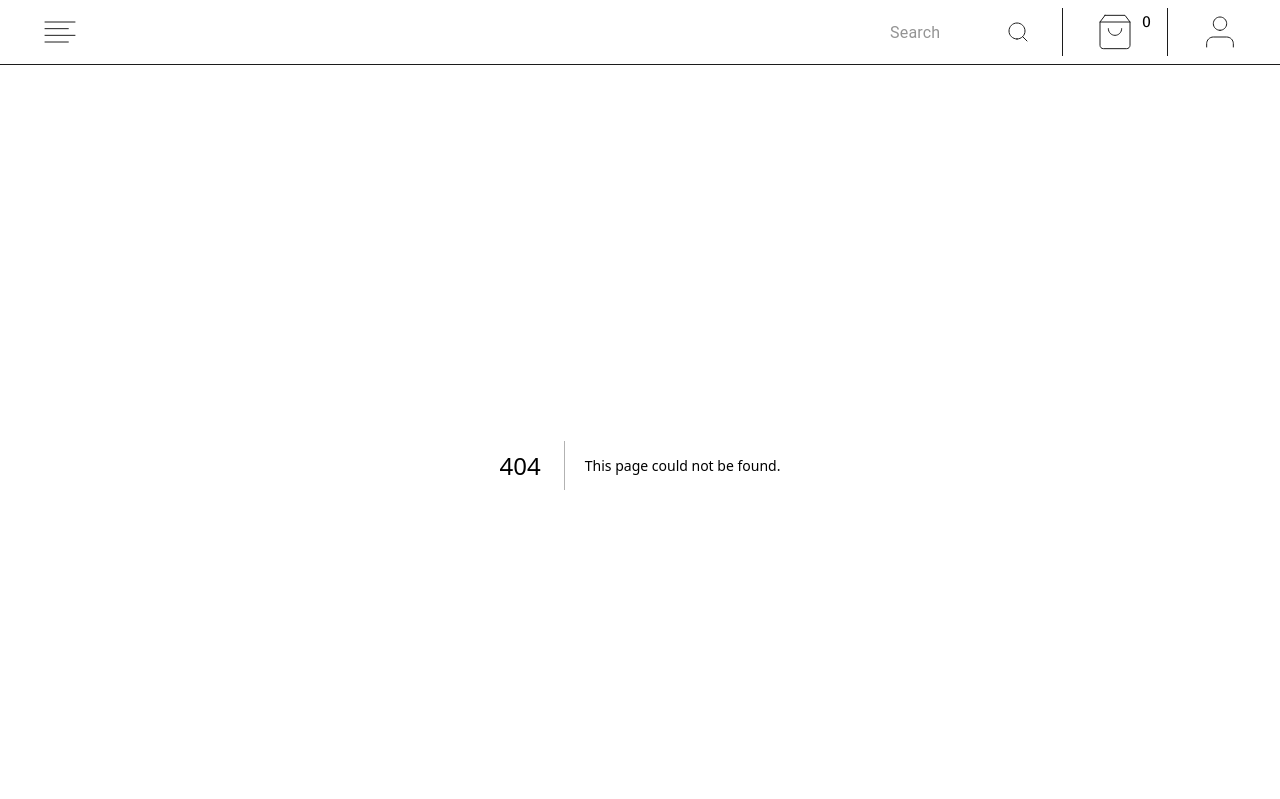
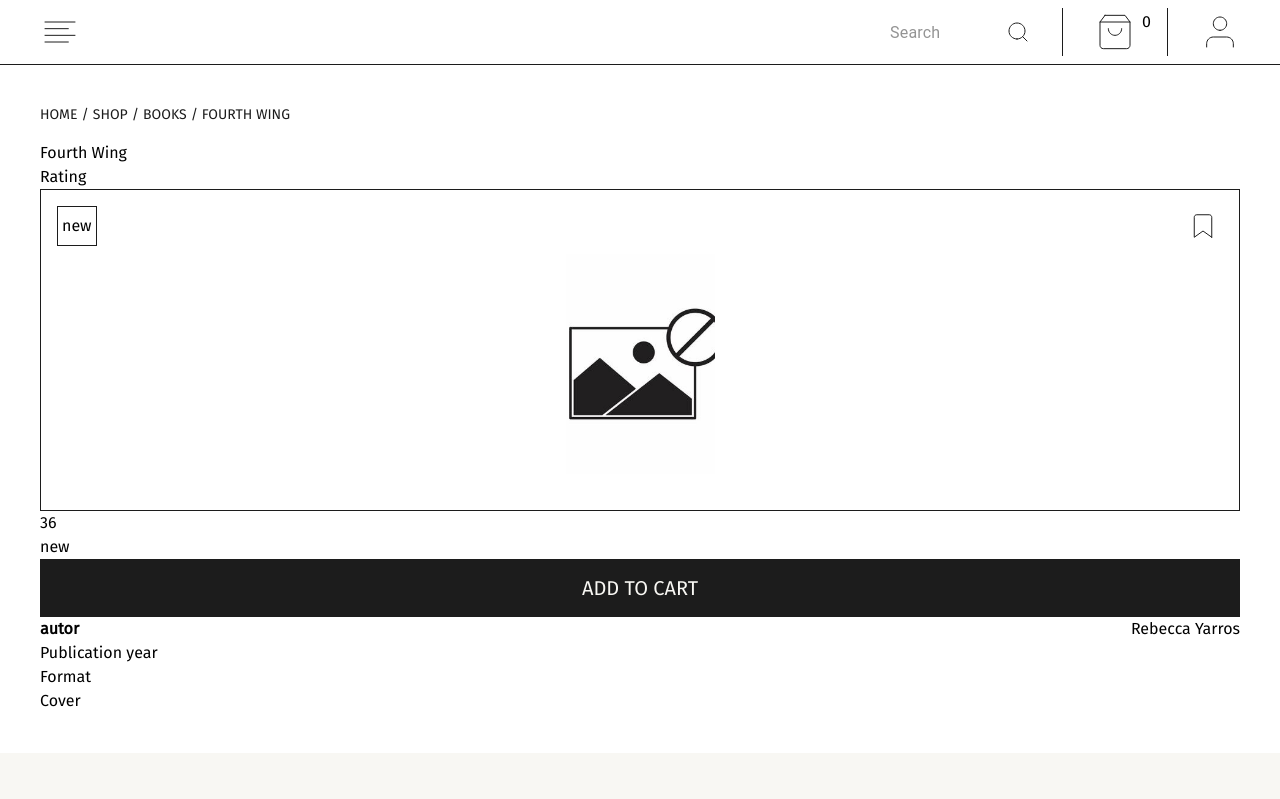
Before and after one commit to Ir-ra/read, a Next.js app: page /shop/1 in a window 1280 px wide. Before the commit this address had no page. Shown: the top 799 px of the page. Built offline with nearby package versions, Linux system fonts and the light colour scheme; no server answers.

Commit message:
product page half done

```diff
--- a/src/app/components/Breadcrumbs/Breadcrumbs.tsx
+++ b/src/app/components/Breadcrumbs/Breadcrumbs.tsx
@@ -1,8 +1,9 @@
 import Link from "next/link";
 
-export const Breadcrumbs = ({ path, name }: {
+export const Breadcrumbs = ({ path, name, bookName }: {
   path: string;
-  name: string;
+  name?: string;
+  bookName?: string;
 }) => {
 
   return (
@@ -21,6 +22,10 @@
         {name}
       </Link>
 
+      <div>
+        {`/ ${bookName}`}
+      </div>
+
     </div>
   )
 }
--- a/src/app/components/Card/VerticalCard.tsx
+++ b/src/app/components/Card/VerticalCard.tsx
@@ -21,7 +21,7 @@
   const pathname = usePathname();
 
   return (
-    <Link href="#" className="place-self-stretch flex-auto">
+    <Link href={`/shop/${product.id}`} className="place-self-stretch flex-auto">
       <div id='1' className={`p-4 tablet:p-8 border-Black border cursor-pointer hover:shadow-custom focus:shadow-custom ${pathname.slice(1) === 'shop' ? 'w-full' : 'w-[240px]'} tablet:w-[325px] whitespace-normal justify-stretch`}>
         <div className="flex mb-2 justify-between">
           <span className="px-1 py[2px]  border-Black border flex justify-center items-center">
--- /dev/null
+++ b/src/app/components/ProductDetails/ProductDetails.tsx
@@ -0,0 +1,22 @@
+'use client'
+
+export default function ProductDetails({params, prod} :
+  {params: { id: string },
+  prod?: {
+    id: string;
+    category?: string;
+    cover?: string;
+    autor?: string;
+    bookName: string;
+    price?: string;
+    new?: string;
+    sale?: boolean;
+  };} ) {
+
+  return (
+    <div>
+      details about book with id {params.id}
+
+    </div>
+  )
+}
--- /dev/null
+++ b/src/app/shop/[id]/page.tsx
@@ -0,0 +1,203 @@
+'use client'
+
+import Image from "next/image";
+import plug_book from "../../assets/img/plugs/plug_book.jpg";
+import { Breadcrumbs } from "@/app/components/Breadcrumbs/Breadcrumbs";
+import { usePathname } from "next/navigation";
+import { Button } from "@/app/components/Button/Button";
+import { getProduct } from '../../../services/getAPI';
+import { useEffect, useState } from "react";
+
+
+export default function Book({ params }: { params: { id: string } }) {
+  const productsData = [
+    {
+      id: "1",
+      category: "new",
+      cover: "",
+      autor: "Rebecca Yarros",
+      bookName: "Fourth Wing",
+      price: "36",
+      new: "new",
+      sale: false,
+    },
+    {
+      id: "2",
+      category: "Autograph",
+      autor: "Rebecca Yarros",
+      bookName: "The subtle art of not giving a fuck",
+      price: "36",
+      new: "coming soon",
+      sale: false,
+    },
+    {
+      id: "3",
+      category: "18+",
+      autor: "Rebecca Yarros",
+      bookName: "Fourth Wing",
+      price: "36",
+      new: "coming soon",
+      sale: false,
+    },
+    {
+      id: "4",
+      category: "18+",
+      autor: "Rebecca Yarros",
+      bookName: "Fourth Wing",
+      price: "36",
+      new: "new",
+      sale: false,
+    },
+    {
+      id: "5",
+      category: "Autograph",
+      autor: "Rebecca Yarros",
+      bookName: "The subtle art of not giving a fuck",
+      price: "36",
+      new: "new",
+      sale: false,
+    },
+    {
+      id: "6",
+      category: "New",
+      autor: "Rebecca Yarros",
+      bookName: "Fourth Wing",
+      price: "36",
+      new: "new",
+      sale: false,
+    },
+    {
+      id: "7",
+      category: "Autograph",
+      autor: "Rebecca Yarros",
+      bookName: "The subtle art of not giving a fuck",
+      price: "36",
+      new: "new",
+      sale: false,
+    },
+    {
+      id: "8",
+      category: "Autograph",
+      autor: "Rebecca Yarros",
+      bookName: "The subtle art of not giving a fuck",
+      price: "36",
+      new: "new",
+      sale: false,
+    },
+    {
+      id: "9",
+      category: "Autograph",
+      autor: "Rebecca Yarros",
+      bookName: "The subtle art of not giving a fuck",
+      price: "36",
+      new: "new",
+      sale: false,
+    },
+  ];
+  const pathname = usePathname();
+  const nameBooks = 'Books';
+
+  const product = productsData.filter(p => p.id === params.id);
+  // console.log('hh', product[0]);
+
+  const [state, setState] = useState({});
+
+  useEffect(() => {
+    const prods = async () => {
+      try {
+        const product = await getProduct(params.id);
+        if (product) {
+          console.log('product', product);
+
+          setState(product.data)
+        }
+      } catch (error) {
+        console.log(error);
+      }
+    }
+    prods();
+  }, [params.id])
+
+  console.log('state', state);
+
+
+  return (
+    <main className="px-6 py-10 tablet:px-10">
+      {/* details about book with id {params.id} */}
+      <Breadcrumbs path={pathname.slice(0, -2)} name={nameBooks} bookName={product[0].bookName} />
+
+      <h1>
+        {product[0].bookName}
+      </h1>
+
+      <div>Rating</div>
+
+      <div className="border border-Black p-4">
+        <div className="flex mb-2 justify-between">
+          <span className="px-1 py[2px]  border-Black border flex justify-center items-center">
+            {product[0].category}
+          </span>
+          <button
+            type="button"
+            className="border-none w-8 h-8 tablet:w-10 tablet:h-10 flex justify-center items-center"
+          >
+            <svg
+              xmlns="http://www.w3.org/2000/svg"
+              width="20"
+              height="24"
+              viewBox="0 0 20 24"
+              fill="none"
+            >
+              <path
+                d="M18.75 23.25L10 17L1.25 23.25V3.25C1.25 2.58696 1.51339 1.95107 1.98223 1.48223C2.45107 1.01339 3.08696 0.75 3.75 0.75H16.25C16.913 0.75 17.5489 1.01339 18.0178 1.48223C18.4866 1.95107 18.75 2.58696 18.75 3.25V23.25Z"
+                stroke="#1C1C1C"
+                strokeLinecap="round"
+                strokeLinejoin="round"
+              />
+            </svg>
+          </button>
+        </div>
+        <div className="mb-2 tablet:mb-5">
+          <div className={`relative h-[212px] tablet:w-[149px] tablet:h-[220px] mx-auto`}>
+            <Image
+              src={product[0].cover ? product[0].cover : plug_book}
+              alt={product[0].bookName}
+              fill
+              style={{ objectFit: "cover", objectPosition: "center" }}
+              sizes="50vw"
+              quality={100}
+            />
+          </div>
+        </div>
+      </div>
+
+      <div className="flex flex-col">
+        <p>{product[0].price}</p>
+        <p>{product[0].new}</p>
+        <Button title='add to cart' />
+      </div>
+
+      <div>
+        <div className="flex justify-between">
+          <p className="font-bold">autor</p>
+          <p>{product[0].autor}</p>
+        </div>
+
+        <div className="flex justify-between">
+          <p>Publication year</p>
+          <p></p>
+        </div>
+
+        <div className="flex justify-between">
+          <p>Format</p>
+          <p></p>
+        </div>
+
+        <div className="flex justify-between">
+          <p>Cover</p>
+          <p></p>
+        </div>
+      </div>
+    </main>
+  )
+}
--- a/src/services/getAPI.jsx
+++ b/src/services/getAPI.jsx
@@ -23,7 +23,7 @@
 export const getProduct = (id) => {
   const response = api.get(`/api/v1/products/${id}`);
 
-  console.log('prod', response);
+  // console.log('prod', response);
   return response;
 }
 // має повернути стрінг query=''
```
Also changed, not shown: src/app/productsData.json (added, +84 -0 lines).
